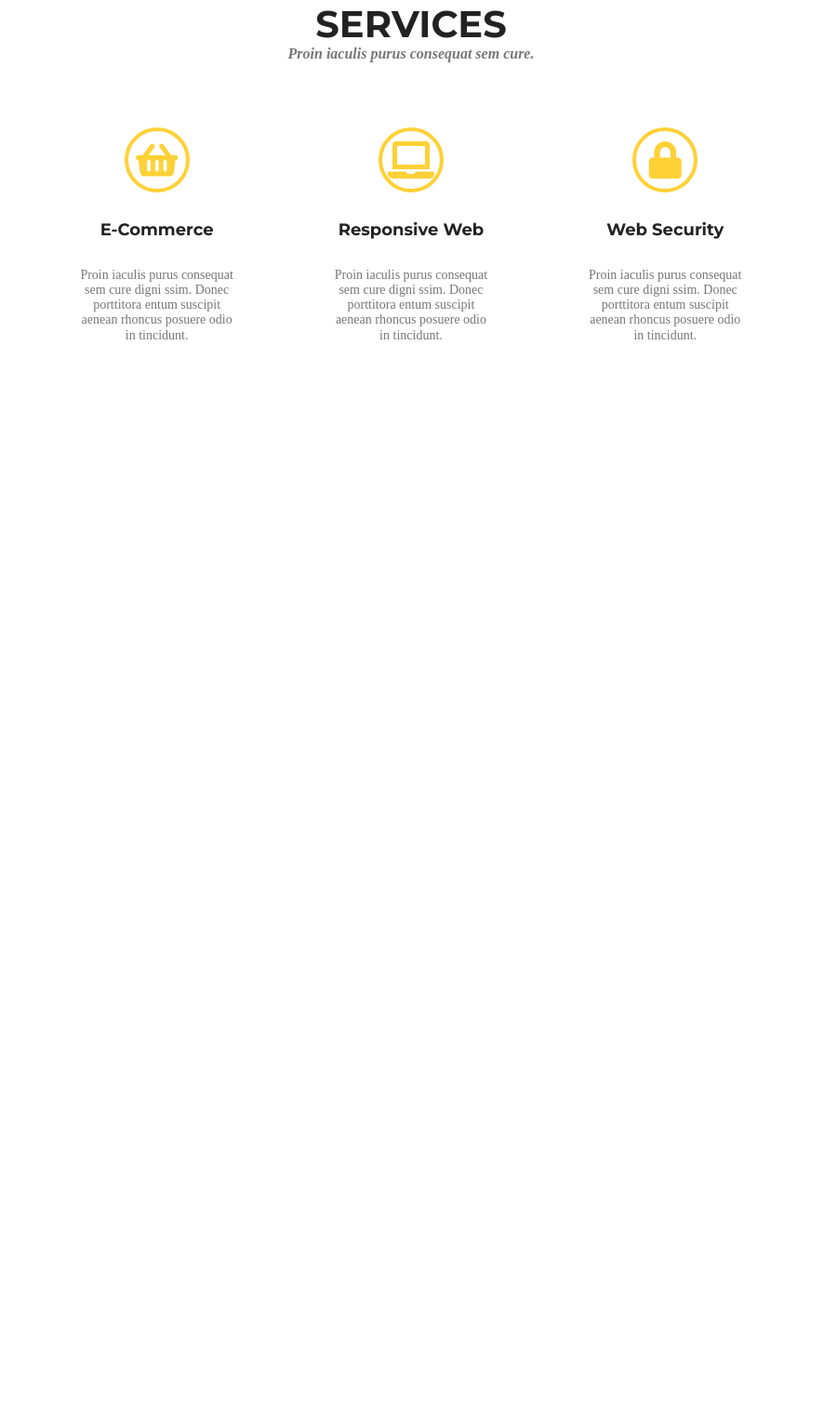
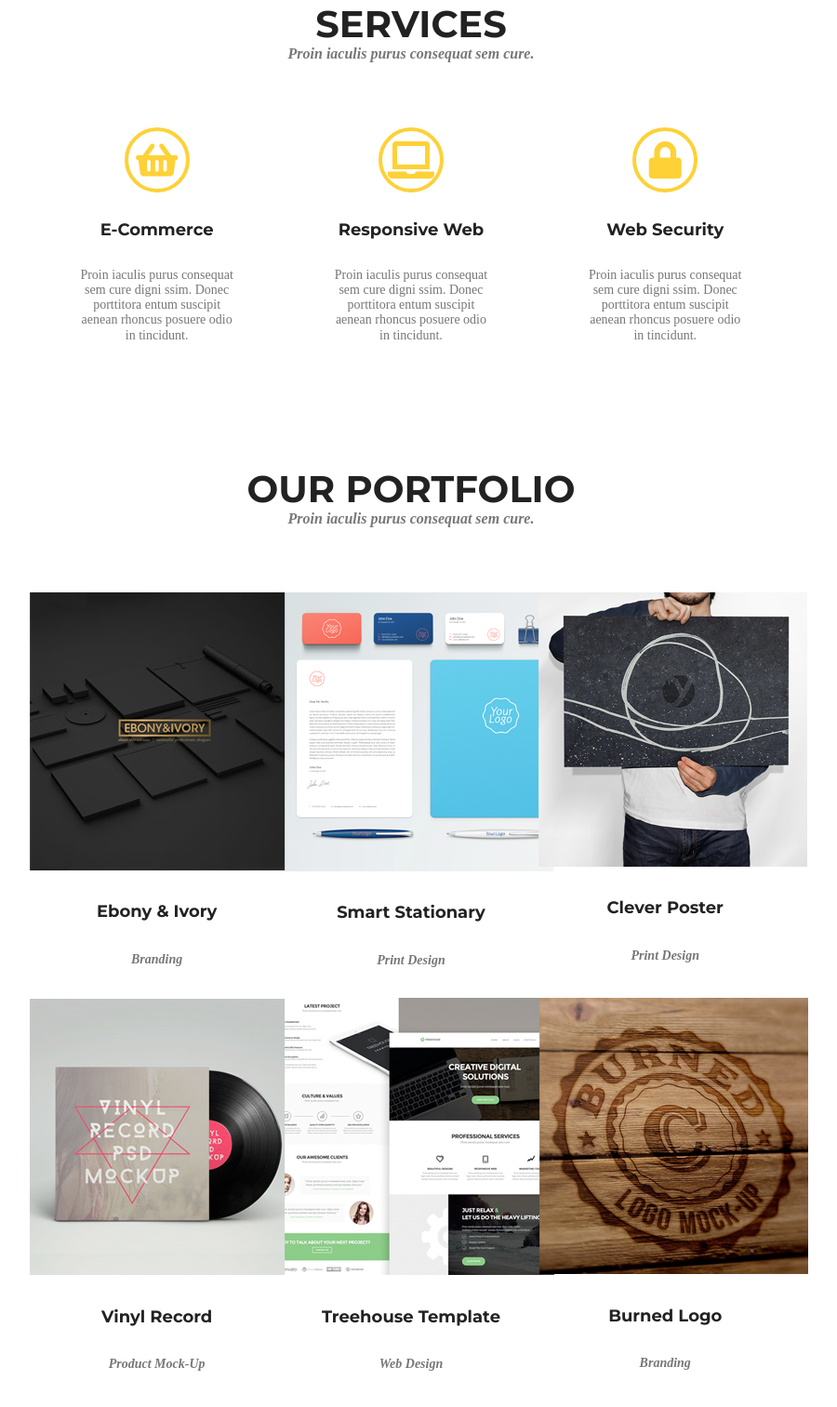
Before and after one commit to adriannadyga/goldenzadanie, a website: page index.html in a window 1280 px wide. Shown: the part 917-2430 px from the top of the page at 93% size, without its empty margins (198-1098 px from the left). Before the commit the page ends 1418 px from the top, so only its background shows below. Drawn offline with Linux system fonts and the light colour scheme.

Commit message:
Change in variables, add section portfolio

```diff
--- a/index.html
+++ b/index.html
@@ -58,5 +58,61 @@
                 </div>
             </div>
         </section>
+        <section class="portfolio">
+            <div class="container">
+                <div class="row">
+                    <div class="col-12">
+                        <h3>our portfolio</h3>
+                        <h4>Proin iaculis purus consequat sem cure.</h4>
+                    </div>
+                </div>
+                <div class="row">
+                    <div class="col-4">
+                        <div class="backgr-white">
+                            <img src="https://github.com/adriannadyga/goldenzadanie/blob/master/images/ebony&ivory.png?raw=true" alt="ebony&ivory">
+                            <h5>Ebony & Ivory</h5>
+                            <h6>Branding</h6>
+                        </div>
+                    </div>
+                    <div class="col-4">
+                        <div class="backgr-white">
+                            <img src="https://github.com/adriannadyga/goldenzadanie/blob/master/images/smart-stationary.png?raw=true" alt="pen and paper">
+                            <h5>Smart Stationary</h5>
+                            <h6>Print Design</h6>
+                        </div>
+                    </div>
+                    <div class="col-4">
+                        <div class="backgr-white">
+                            <img src="https://github.com/adriannadyga/goldenzadanie/blob/master/images/clever-poster.png?raw=true" alt="man holding poster">
+                            <h5>Clever Poster</h5>
+                            <h6>Print Design</h6>
+                        </div>
+                    </div>
+                </div>
+                <div class="row">
+                    <div class="col-4">
+                        <div class="backgr-white">
+                            <img src="https://github.com/adriannadyga/goldenzadanie/blob/master/images/vinyl-record.png?raw=true" alt="vinyl">
+                            <h5>Vinyl Record</h5>
+                            <h6>Product Mock-Up</h6>
+                        </div>
+                    </div>
+                    <div class="col-4">
+                        <div class="backgr-white">
+                            <img src="https://github.com/adriannadyga/goldenzadanie/blob/master/images/treehouse-temp.png?raw=true" alt="web page">
+                            <h5>Treehouse Template</h5>
+                            <h6>Web Design</h6>
+                        </div>
+                    </div>
+                    <div class="col-4">
+                        <div class="backgr-white">
+                            <img src="https://github.com/adriannadyga/goldenzadanie/blob/master/images/burned-logo.png?raw=true" alt="logo">
+                            <h5>Burned Logo</h5>
+                            <h6>Branding</h6>
+                        </div>
+                    </div>
+                </div>
+            </div>
+        </section>
     </body>
 </html>
--- a/sass/_layout.scss
+++ b/sass/_layout.scss
@@ -29,7 +29,8 @@
 
 body {
     margin: 0;
-    container {
+    .services,
+    .portfolio {
         margin: 120px 230px 120px 230px;
         text-align: center;
     }
--- a/sass/_variables.scss
+++ b/sass/_variables.scss
@@ -8,3 +8,88 @@ $round: #f1f1f1;
 
 /*fonts*/
 $fontM: 'Montserrat', sans-serif;
+
+/* big hero */
+h1 {
+    color: $white;
+    font-family: $fontM;
+    font-size: 75px;
+    font-weight: 700;
+    text-transform: uppercase;
+}
+
+/* small hero */
+h2 {
+    color: $white;
+    font-size: 40px;
+    font-style: italic;
+}
+
+/* big title */
+h3 {
+    color: $black;
+    font-family: $fontM;
+    font-size: 40px;
+    font-weight: 700;
+    text-transform: uppercase;
+    margin: 0;
+}
+
+/* italic title */
+h4 {
+    color: $grey;
+    font-size: 16px;
+    font-style: italic;
+    margin: 0;
+    padding-bottom: 70px;
+}
+
+/* small title */
+h5 {
+    color: $black;
+    font-family: $fontM;
+    font-size: 18px;
+    font-weight: 700;
+}
+
+/* small italic */
+h6 {
+    color: $grey;
+    font-size: 14px;
+    font-style: italic;
+}
+
+/* lorem ipsum */
+p {
+    color: $grey;
+    font-size: 14px;
+    font-weight: 400;
+    padding: 0 50px;
+}
+
+a {
+    color: $white;
+    font-family: $fontM;
+    font-size: 14px;
+    font-weight: 400px;
+    text-transform: uppercase;
+    text-decoration: none;
+    padding: 0 20px;
+}
+
+button {
+    cursor: pointer;
+}
+
+.btn {
+    width: 240px;
+    height: 65px;
+    background-color: $yellow;
+    border: none;
+    border-radius: 5px;
+    color: $white;
+    font-family: fontM;
+    font-size: 18px;
+    font-weight: 700;
+    text-transform: uppercase;
+}
--- a/sass/style.scss
+++ b/sass/style.scss
@@ -3,88 +3,4 @@
 @import "layout";
 @import "hero";
 @import "services";
-
-/* big hero */
-h1 {
-    color: $white;
-    font-family: $fontM;
-    font-size: 75px;
-    font-weight: 700;
-    text-transform: uppercase;
-}
-
-/* small hero */
-h2 {
-    color: $white;
-    font-size: 40px;
-    font-style: italic;
-}
-
-/* big title */
-h3 {
-    color: $black;
-    font-family: $fontM;
-    font-size: 40px;
-    font-weight: 700;
-    text-transform: uppercase;
-    margin: 0;
-}
-
-/* italic title */
-h4 {
-    color: $grey;
-    font-size: 16px;
-    font-style: italic;
-    margin: 0;
-    padding-bottom: 70px;
-}
-
-/* small title */
-h5 {
-    color: $black;
-    font-family: $fontM;
-    font-size: 18px;
-    font-weight: 700;
-}
-
-/* small italic */
-h6 {
-    color: $grey;
-    font-size: 14px;
-    font-style: italic;
-}
-
-/* lorem ipsum */
-p {
-    color: $grey;
-    font-size: 14px;
-    font-weight: 400;
-    padding: 0 50px;
-}
-
-a {
-    color: $white;
-    font-family: $fontM;
-    font-size: 14px;
-    font-weight: 400px;
-    text-transform: uppercase;
-    text-decoration: none;
-    padding: 0 20px;
-}
-
-button {
-    cursor: pointer;
-}
-
-.btn {
-    width: 240px;
-    height: 65px;
-    background-color: $yellow;
-    border: none;
-    border-radius: 5px;
-    color: $white;
-    font-family: fontM;
-    font-size: 18px;
-    font-weight: 700;
-    text-transform: uppercase;
-}
+@import "portfolio";
```
Also changed, not shown: css/style.css, sass/_portfolio.scss (added), 1 other file.
